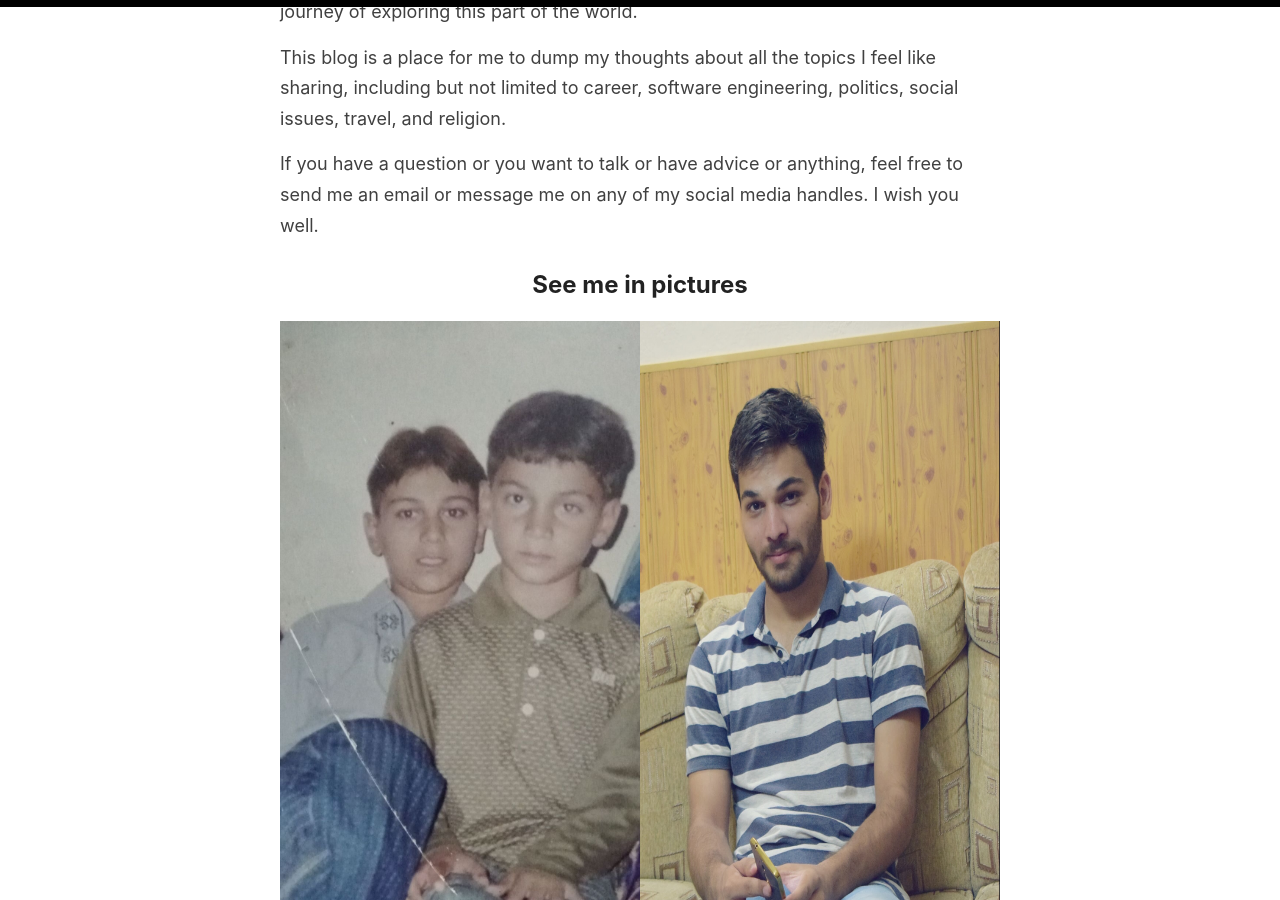
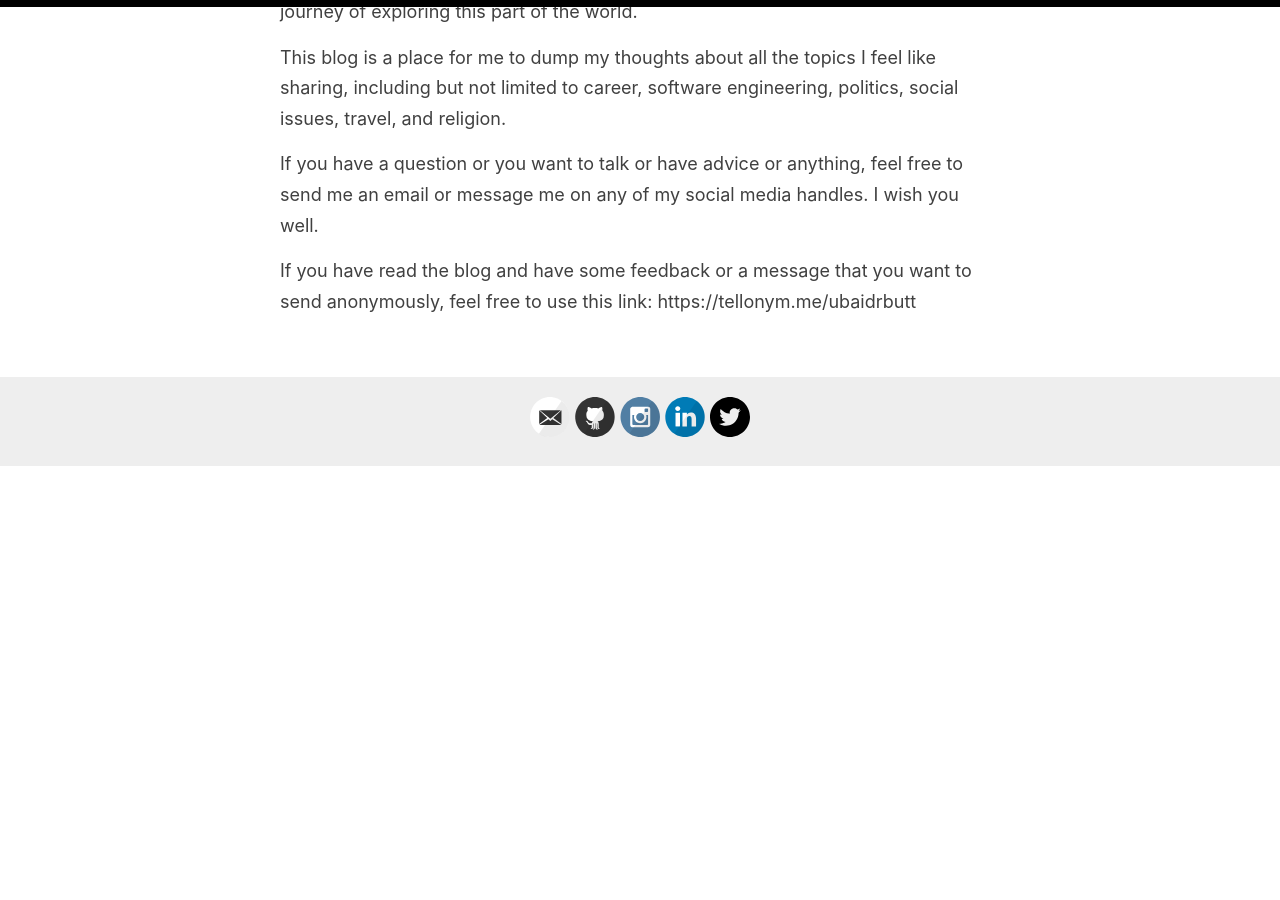
Before and after one commit to Ubaidbutt/ubaidbutt.github.io, a Jekyll site: the page built from _pages/about.md, in a window 1280 px wide and 900 px high, scrolled down 760 px. Built offline with Jekyll 4.4.1, drawn with Linux system fonts in a browser that asks for light colours; after the commit the page ends 1227 px from its top, so only the background shows below that.

Commit message:
Add feedback link

```diff
--- a/_pages/about.md
+++ b/_pages/about.md
@@ -16,10 +16,5 @@ This blog is a place for me to dump my thoughts about all the topics I feel like
 
 If you have a question or you want to talk or have advice or anything, feel free to send me an email or message me on any of my social media handles. I wish you well.
 
-## See me in pictures
-<div style="display: flex; flex-wrap: wrap; justify-content: space-between;">
-    <img src="/images/childhood.jpeg?width=400&height=200&crop=face" alt="childhood" style="width: 50%;" />
-    <img src="/images/university-time.jpeg?width=400&height=200&crop=face" alt="university" style="width: 50%;" />
-    <img src="/images/nl-running.jpeg?width=400&height=200&crop=face" alt="netherlands" style="width: 50%;" />
-    <img src="/images/some-picture.jpeg?width=400&height=200&crop=face" alt="Recent" style="width: 50%;" />
-</div>
+
+If you have read the blog and have some feedback or a message that you want to send anonymously, feel free to use this link: https://tellonym.me/ubaidrbutt
```
